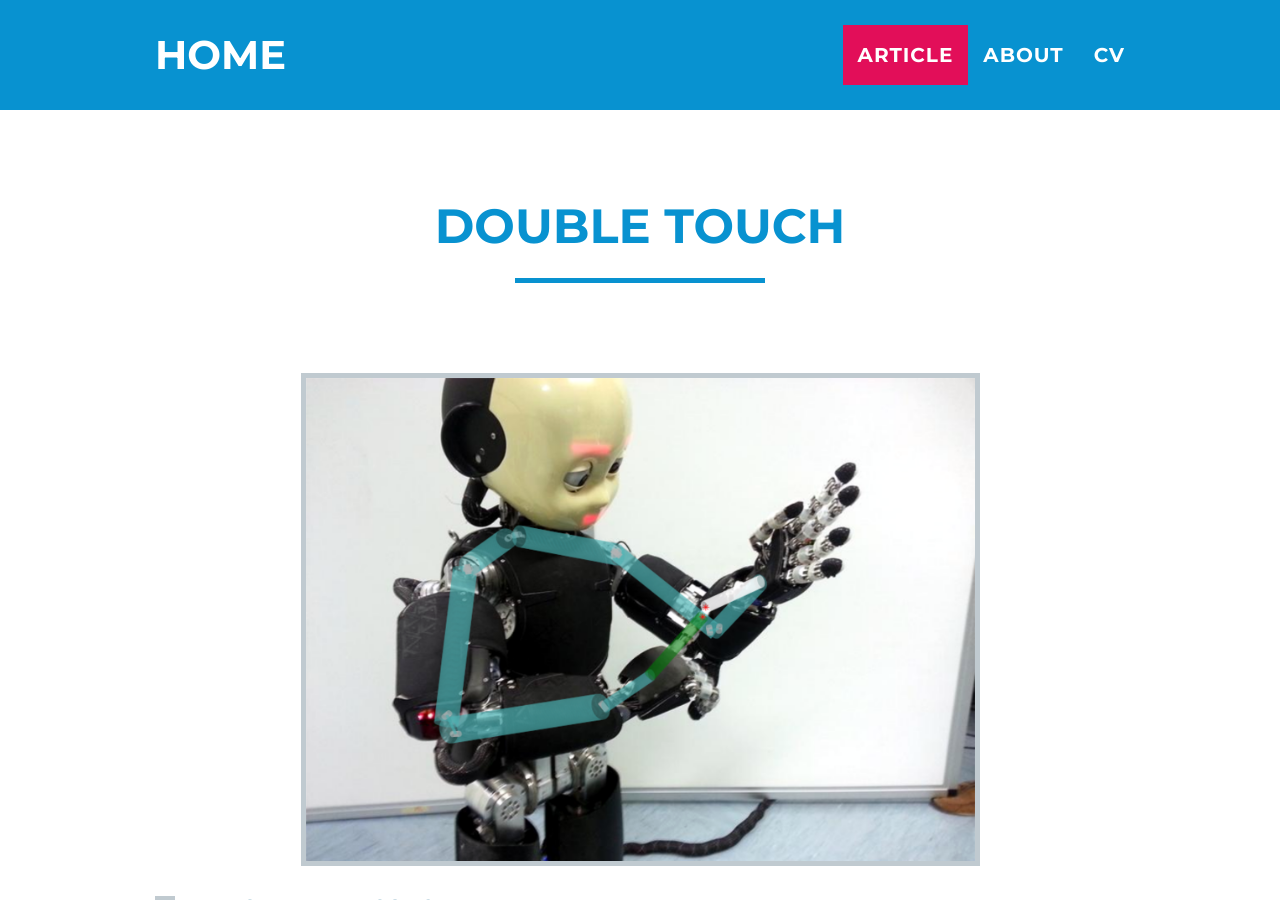
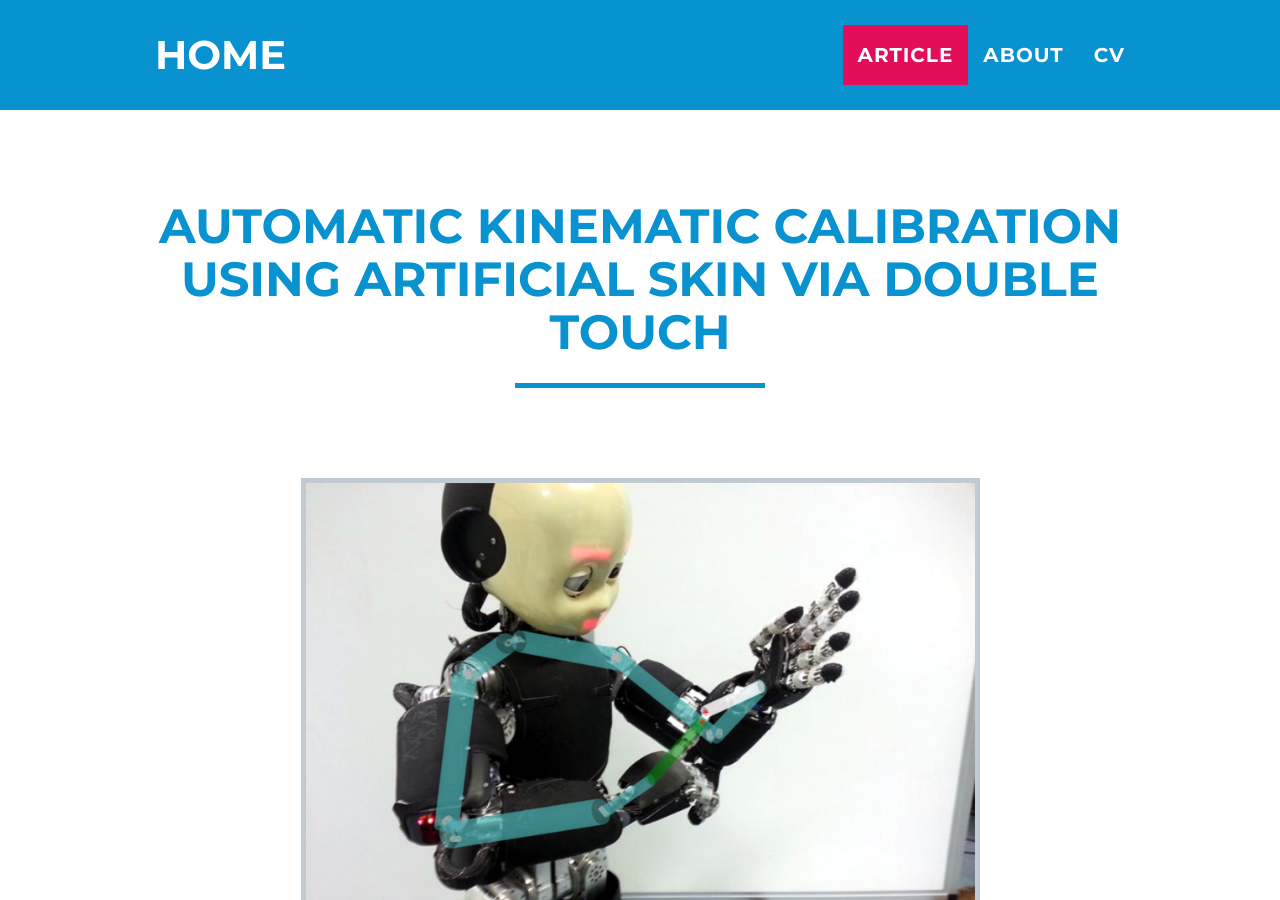
Before and after one commit to alecive/alecive.github.io, a Jekyll site: the page built from _posts/2014-06-08-doubleTouch.md, in a window 1280 px wide and 900 px high. Built offline with Jekyll 4.4.1, drawn with Linux system fonts in a browser that asks for light colours.

Commit message:
Minor to the double touch

```diff
--- a/_posts/2014-06-08-doubleTouch.md
+++ b/_posts/2014-06-08-doubleTouch.md
@@ -1,6 +1,6 @@
 ---
 layout: post
-title: double Touch
+title: Automatic kinematic calibration using artificial skin via double Touch
 link: https://github.com/alecive/periPersonalSpace
 link-alt: GitHub repository
 modal-id: 3
```
